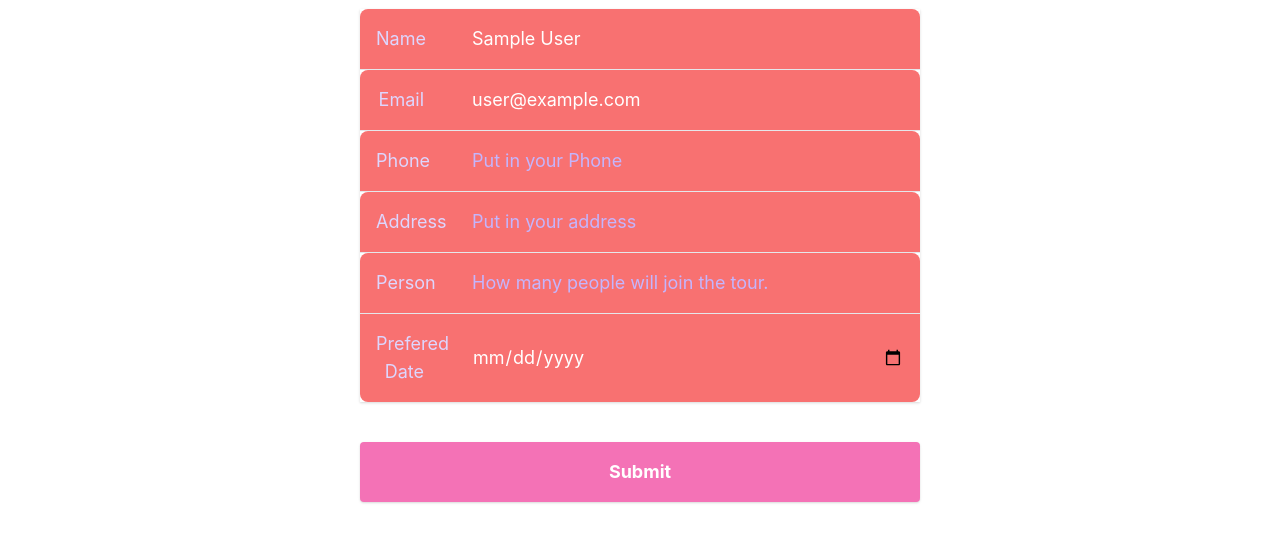
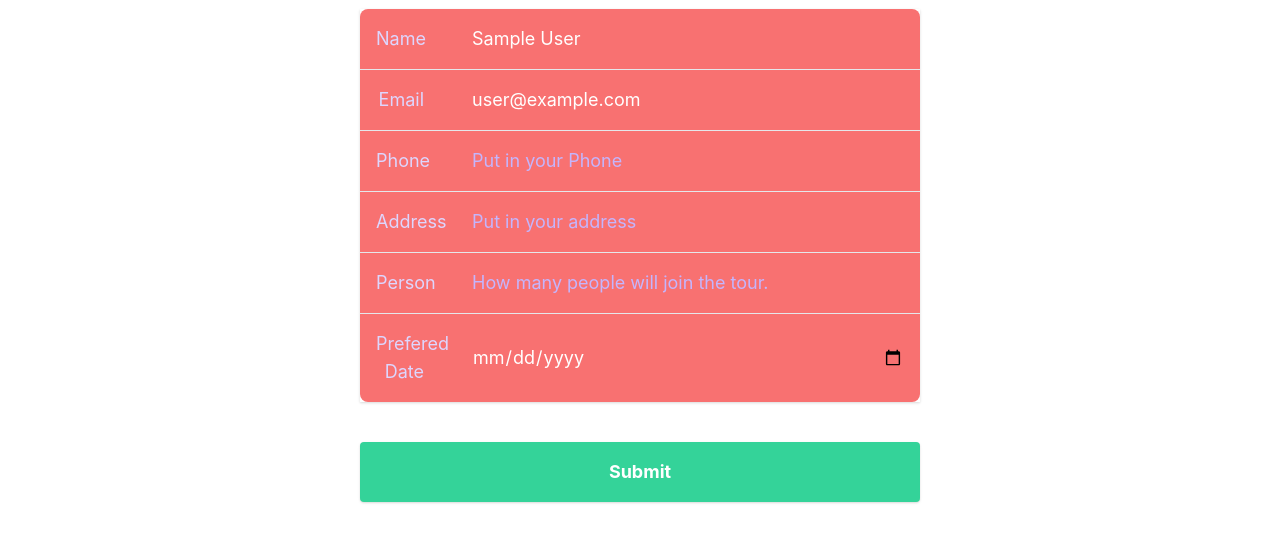
Before and after one commit to MashodRana/true-tour-mentor, a React (Create React App) app: page /confirm-tour/1 in a window 1280 px wide. Shown: the part 386-938 px from the top of the page. Built offline with nearby package versions, Linux system fonts and the light colour scheme; no server answers; sample sign-in values are in the browser's storage.

Commit message:
confiramtion page done.

```diff
--- a/src/pages/ConfirmTour/ConfirmTour.jsx
+++ b/src/pages/ConfirmTour/ConfirmTour.jsx
@@ -47,7 +47,14 @@ const ConfirmTour = () => {
       body: JSON.stringify(data),
     })
       .then((res) => res.json())
-      .then((data) => setConfirmationMsg(data.message));
+      .then((data) => {
+        alert(data.message);
+        phoneRef.current.value = "";
+        addressRef.current.value = "";
+        dateRef.current.value = "";
+        numPeopleRef.current.value = "";
+
+      });
     evnt.preventDefault();
   };
   return (
@@ -75,7 +82,9 @@ const ConfirmTour = () => {
           Please Provide your details information to confirm the tour.
         </h2>
         <div class=" flex items-center text-lg">
-          <form action="" class="p-10 md:w-2/3 lg:w-1/2 mx-auto rounded">
+          <form
+            onSubmit={handleTourConfirmation}
+            class="p-10 md:w-2/3 lg:w-1/2 mx-auto rounded">
             <div class="shadow">
               <div class="flex items-center bg-red-400 rounded-t-lg border-white-500 border-b">
                 <label
@@ -92,10 +101,10 @@ const ConfirmTour = () => {
                   class=
                   "flex-1 p-4 pl-0 bg-transparent placeholder-purple-300  outline-none text-white overflow-ellipsis overflow-hidden"
                 >
-                    {user.displayName}
+                  {user.displayName}
                 </label>
               </div>
-              <div class="flex items-center bg-red-400 rounded-t-lg border-white-500 border-b">
+              <div class="flex items-center bg-red-400 border-white-500 border-b">
                 <label
                   for="name"
                   class="w-20 text-right mr-8 p-4 text-purple-200"
@@ -110,10 +119,10 @@ const ConfirmTour = () => {
                   class=
                   "flex-1 p-4 pl-0 bg-transparent placeholder-purple-300  outline-none text-white overflow-ellipsis overflow-hidden"
                 >
-                    {user.email}
+                  {user.email}
                 </label>
               </div>
-              <div class="flex items-center bg-red-400 rounded-t-lg border-white-500 border-b">
+              <div class="flex items-center bg-red-400 border-white-500 border-b">
                 <label
                   for="name"
                   class="w-20 text-right mr-8 p-4 text-purple-200"
@@ -121,7 +130,9 @@ const ConfirmTour = () => {
                   Phone
                 </label>
                 <input
-                  type="text"
+                  required
+                  ref={phoneRef}
+                  type="number"
                   name="name"
                   id="name"
                   placeholder="Put in your Phone"
@@ -129,7 +140,7 @@ const ConfirmTour = () => {
                   "flex-1 p-4 pl-0 bg-transparent placeholder-purple-300  outline-none text-white overflow-ellipsis overflow-hidden"
                 />
               </div>
-              <div class="flex items-center bg-red-400 rounded-t-lg border-white-500 border-b">
+              <div class="flex items-center bg-red-400 border-white-500 border-b">
                 <label
                   for="name"
                   class="w-20 text-right mr-8 p-4 text-purple-200"
@@ -137,6 +148,8 @@ const ConfirmTour = () => {
                   Address
                 </label>
                 <input
+                  required
+                  ref={addressRef}
                   type="text"
                   name="name"
                   id="name"
@@ -145,7 +158,7 @@ const ConfirmTour = () => {
                   "flex-1 p-4 pl-0 bg-transparent placeholder-purple-300  outline-none text-white overflow-ellipsis overflow-hidden"
                 />
               </div>
-              <div class="flex items-center bg-red-400 rounded-t-lg border-white-500 border-b">
+              <div class="flex items-center bg-red-400 border-white-500 border-b">
                 <label
                   for="name"
                   class="w-20 text-right mr-8 p-4 text-purple-200"
@@ -153,7 +166,9 @@ const ConfirmTour = () => {
                   Person
                 </label>
                 <input
-                  type="text"
+                  required
+                  ref={numPeopleRef}
+                  type="number"
                   name="name"
                   id="name"
                   placeholder="How many people will join the tour."
@@ -170,6 +185,8 @@ const ConfirmTour = () => {
                   Prefered Date
                 </label>
                 <input
+                  required
+                  ref={dateRef}
                   type="date"
                   name="twitter"
                   id="twitter"
@@ -179,77 +196,14 @@ const ConfirmTour = () => {
               </div>
 
             </div>
-            <button class="bg-pink-400 block w-full rounded py-4 text-white font-bold shadow">
-              Submit
-            </button>
+            <input
+              class="bg-green-400 block w-full rounded py-4 text-white font-bold shadow cursor-pointer"
+              type="submit"
+              value="Submit"
+            />
           </form>
         </div>
       </section>
-      {/* <section className="mt-8">
-        <h2 className="text-2xl">
-          Please Provide your details information to confirm the tour.
-        </h2>
-        <div className="py-6">
-          <form onSubmit={handleTourConfirmation}>
-            <div className="py-1">
-              <label className="text-xl mr-4" htmlFor="">
-                Name:
-              </label>
-              <label className="text-xl "></label>
-            </div>
-            <div className="py-1">
-              <label className="text-xl mr-4">Email: </label>
-              <label className="text-xl">{user.email}</label>
-            </div>
-            <div className="py-1">
-              <label className="text-lg mr-4">Phone:</label>
-              <input
-                className="border border-red-400 rounded"
-                type="number"
-                ref={phoneRef}
-                placeholder="01756565656"
-              />
-            </div>
-            <div className="py-1">
-              <label className="text-lg mr-4">Address</label>
-              <input
-                className="border border-red-400 rounded"
-                type="text"
-                ref={addressRef}
-                placeholder="your address"
-              />
-            </div>
-            <div className="py-1">
-              <label className="text-lg mr-4">Number of people:</label>
-              <input
-                className="border border-red-400 rounded"
-                type="number"
-                ref={numPeopleRef}
-              />
-            </div>
-            <div className="py-1">
-              <label className="text-lg mr-4">Prefered date:</label>
-              <input
-                className="border border-red-400 rounded"
-                type="date"
-                ref={dateRef}
-                name=""
-                id=""
-              />
-            </div>
-
-            <div className="py-1">
-              <input type="submit" value="Submit" />
-            </div>
-          </form>
-
-          {confirmationMsg && (
-            <div>
-              <h3 className="text-2xl">{confirmationMsg}</h3>
-            </div>
-          )}
-        </div>
-      </section> */}
     </main>
   );
 };
```
